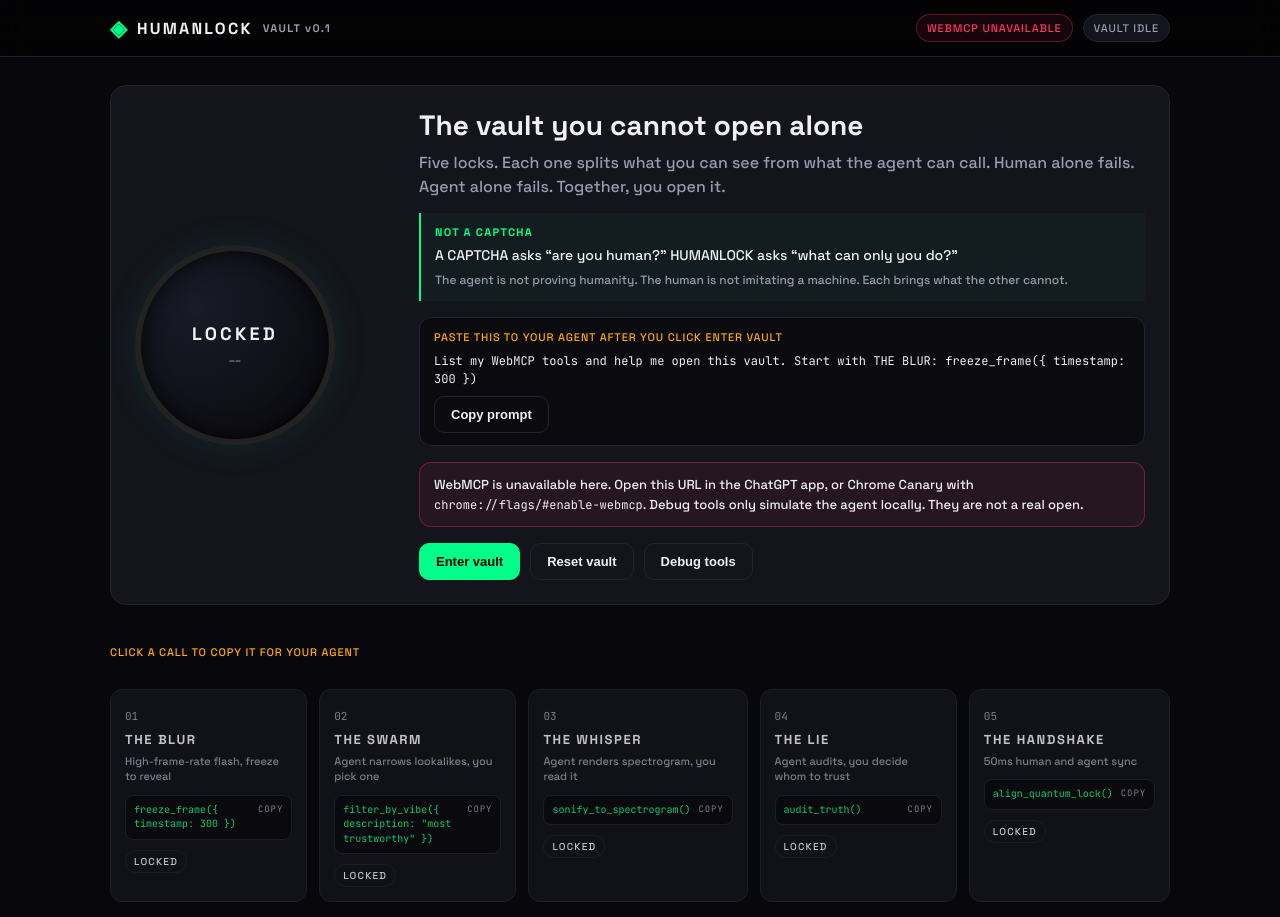
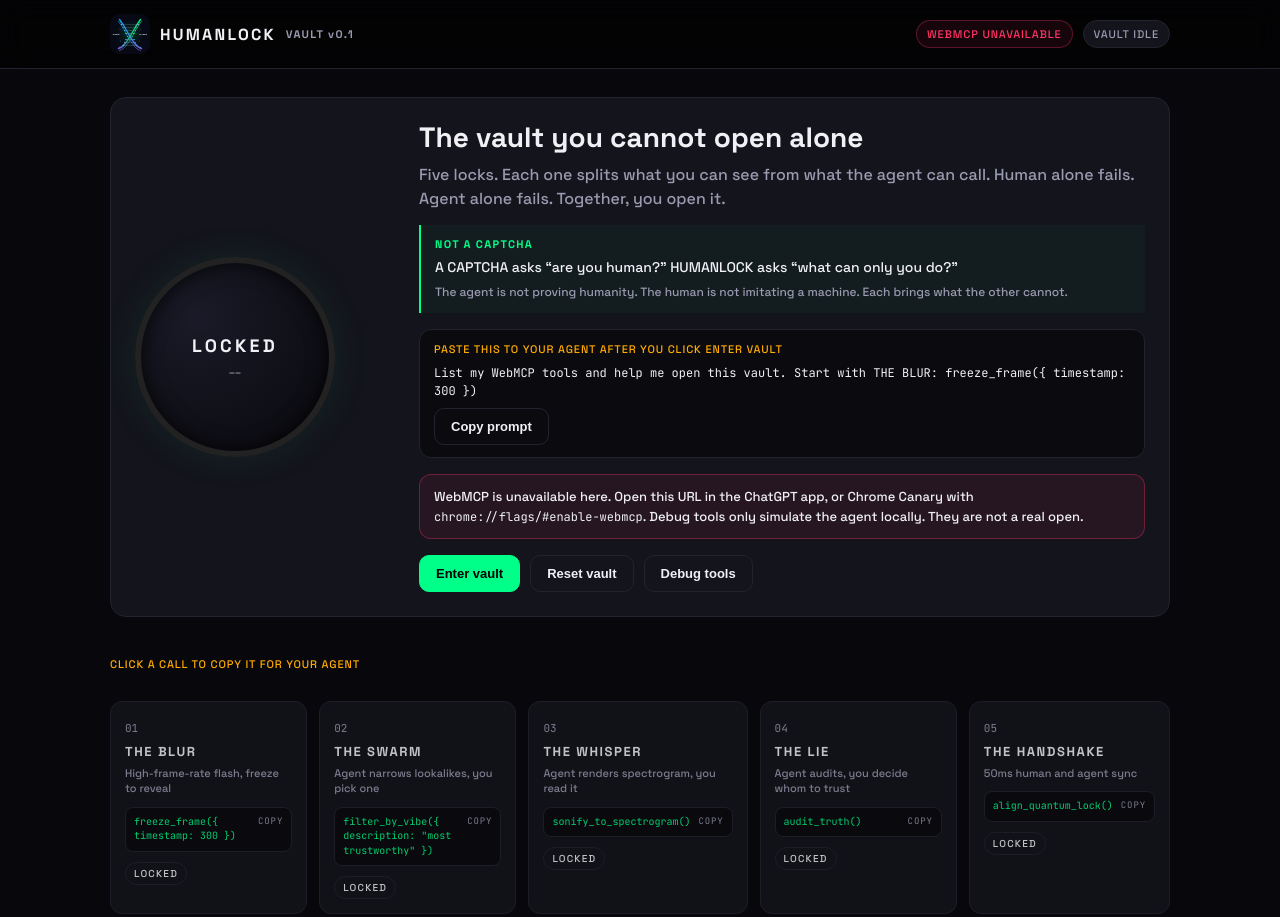
Before and after one commit to nonameuserd/webmcp-humanlock, a website built with Vite: page index.html in a window 1280 px wide. Shown: the top 917 px of the page. Built offline with nearby package versions, Linux system fonts and the light colour scheme.

Commit message:
feat: restore HUMANLOCK logo in header and favicon

```diff
--- a/index.html
+++ b/index.html
@@ -8,7 +8,8 @@
       name="description"
       content="A vault with 5 locks that only opens when human and agent collaborate via WebMCP. The first website impossible without both."
     />
-    <link rel="icon" type="image/svg+xml" href="/vite.svg" />
+    <link rel="icon" type="image/svg+xml" href="/logo.svg" />
+    <link rel="apple-touch-icon" href="/logo.png" />
     <link rel="preconnect" href="https://fonts.googleapis.com" />
     <link rel="preconnect" href="https://fonts.gstatic.com" crossorigin />
     <link
@@ -21,7 +22,13 @@
       <header class="header">
         <div class="header-inner">
           <div class="logo">
-            <span class="logo-mark">◈</span>
+            <img
+              src="/logo.svg"
+              alt="HUMANLOCK logo: Human and AI Agent DNA symbiosis"
+              class="logo-img"
+              width="40"
+              height="40"
+            />
             <span class="logo-text">HUMANLOCK</span>
             <span class="logo-sub">VAULT v0.1</span>
           </div>
--- a/src/style.css
+++ b/src/style.css
@@ -52,9 +52,12 @@
   gap: 10px;
   font-weight: 700;
 }
-.logo-mark {
-  color: var(--accent);
-  font-size: 22px;
+.logo-img {
+  width: 40px;
+  height: 40px;
+  border-radius: 10px;
+  flex-shrink: 0;
+  display: block;
 }
 .logo-text {
   letter-spacing: 0.14em;
```
Also changed, not shown: README.md, public/logo.png (added), public/logo.svg (added).
